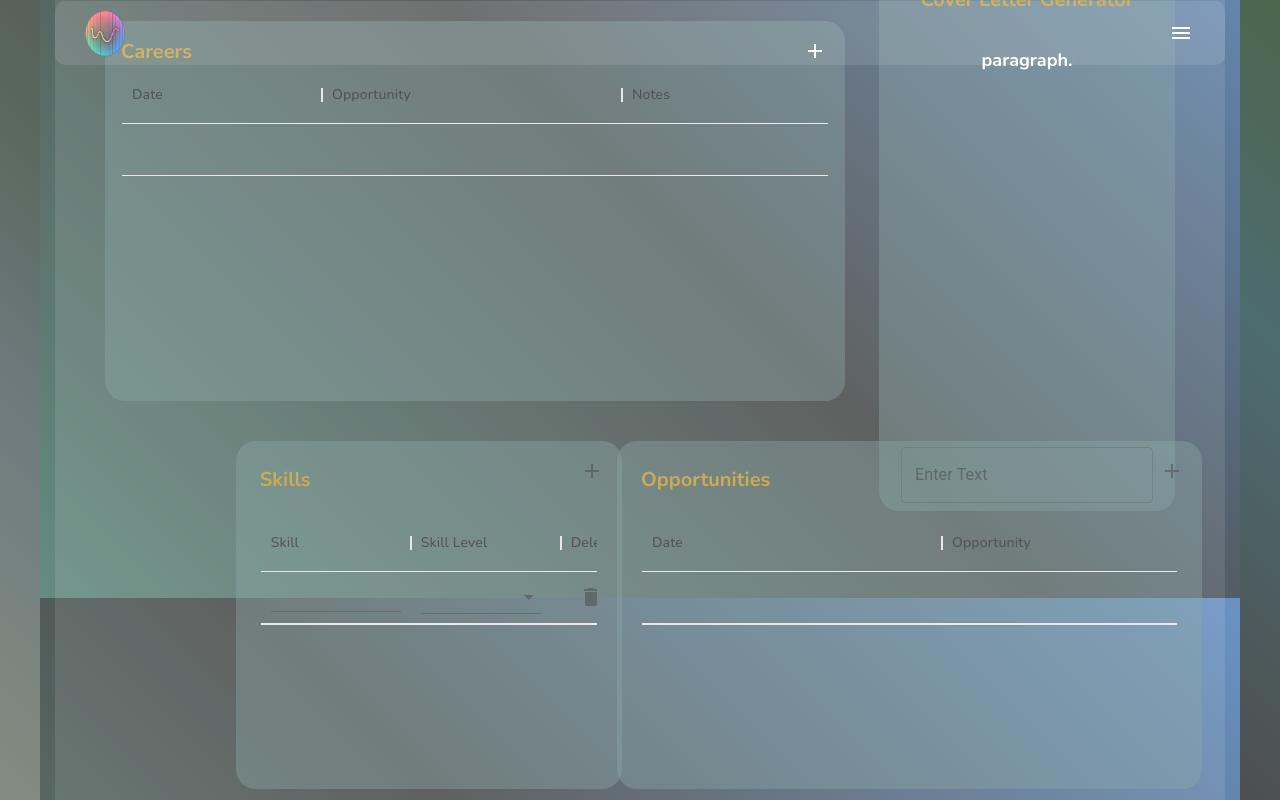
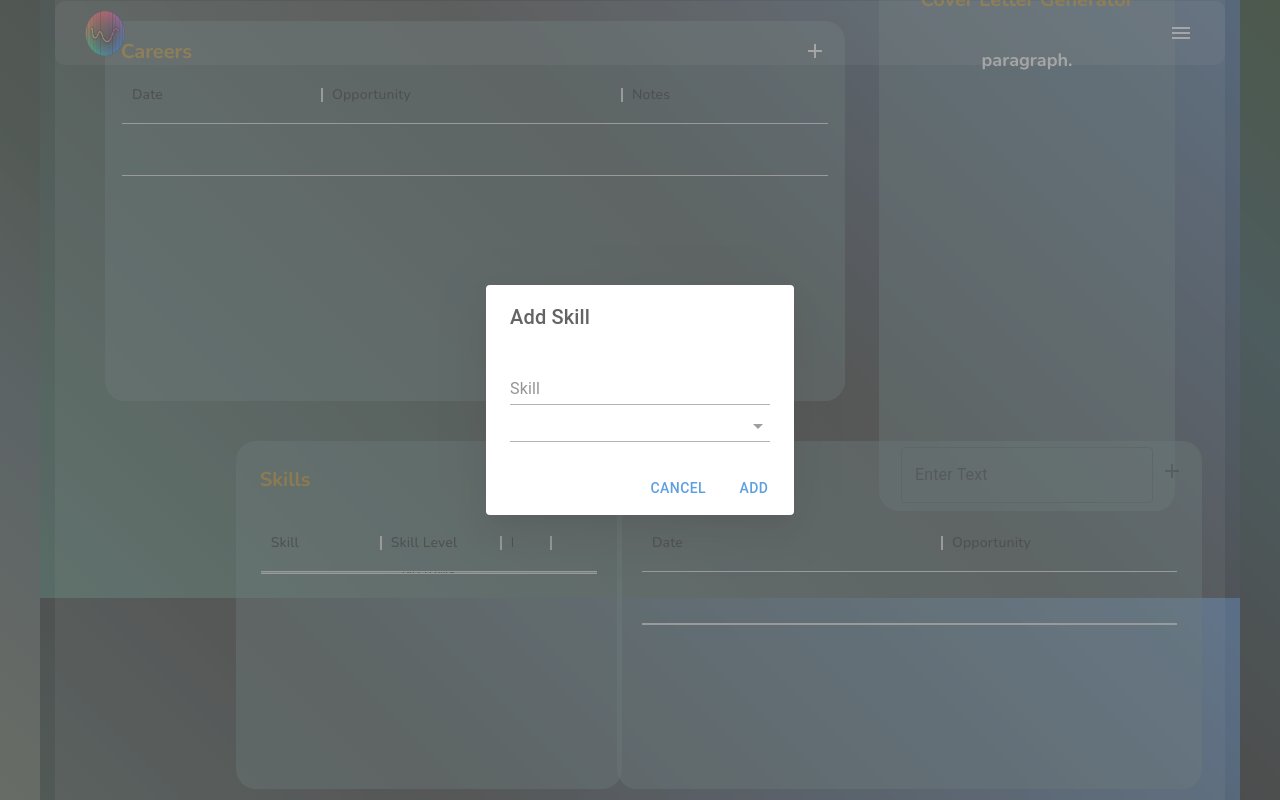
Before and after one commit to SamMaisha/pulse-app, a React (Create React App) app in the folder client/: page /dashboard in a window 1280 px wide. Both pictures are taken after a click on the button 591 px from the left and 470 px from the top of the page. Shown: the top 800 px of the page. Built offline with nearby package versions, Linux system fonts and the light colour scheme; no server answers.

Commit message:
add popup window when adding skills

```diff
--- a/client/src/components/Skills.jsx
+++ b/client/src/components/Skills.jsx
@@ -1,40 +1,44 @@
 import React, { useState } from 'react';
 import Box from "@mui/material/Box";
-import { IconButton, MenuItem, Select, TextField } from "@mui/material";
+import { IconButton, MenuItem, Select, TextField, Dialog, DialogTitle, DialogContent, DialogActions, Button } from "@mui/material";
 import { DataGrid } from "@mui/x-data-grid";
 import AddIcon from "@mui/icons-material/Add";
 import DeleteIcon from "@mui/icons-material/Delete";
 
 const Skills = () => {
   const [skills, setSkills] = useState([
-    { id: 1, skill: '', skillLevel: '' }
+    // { id: 1, skill: '', skillLevel: '' }
   ]);
+  const [open, setOpen] = useState(false);
+  const [newSkill, setNewSkill] = useState('');
+  const [newSkillLevel, setNewSkillLevel] = useState('');
 
   const columns = [
     {
       field: 'skill',
       headerName: 'Skill',
-      width: 150,
+      width: 120,
       renderCell: (params) => (
         <TextField
           value={params.value}
-          onChange={(event) => handleSkillChange(event.target.value, params.id)}
           variant="standard"
           size="small"
           fullWidth
+          disabled
         />
       ),
     },
     {
       field: 'skillLevel',
       headerName: 'Skill Level',
-      width: 150,
+      width: 120,
       renderCell: (params) => (
         <Select
           value={params.value}
-          onChange={(event) => handleSkillLevelChange(event.target.value, params.id)}
-          sx={{ minWidth: '120px' }}
           variant="standard"
+          size="small"
+          fullWidth
+          disabled
         >
           <MenuItem value="Beginner">Beginner</MenuItem>
           <MenuItem value="Intermediate">Intermediate</MenuItem>
@@ -45,7 +49,7 @@ const Skills = () => {
     {
       field: 'delete',
       headerName: 'Delete',
-      width: 100,
+      width: 50,
       renderCell: (params) => (
         <IconButton onClick={() => handleDeleteSkill(params.row.id)}>
           <DeleteIcon />
@@ -54,30 +58,41 @@ const Skills = () => {
     },
   ];
 
-  const handleAddSkill = () => {
-    const newSkill = {
-      id: skills.length + 1,
-      skill: '',
-      skillLevel: '',
-    };
-    setSkills((prevSkills) => [...prevSkills, newSkill]);
+  const handleOpen = () => {
+    setOpen(true);
   };
 
-  const handleSkillChange = (value, id) => {
-    setSkills((prevSkills) =>
-      prevSkills.map((skill) =>
-        skill.id === id ? { ...skill, skill: value } : skill
-      )
-    );
+  const handleClose = () => {
+    setOpen(false);
+    setNewSkill('');
+    setNewSkillLevel('');
   };
 
-  const handleSkillLevelChange = (value, id) => {
-    setSkills((prevSkills) =>
-      prevSkills.map((skill) =>
-        skill.id === id ? { ...skill, skillLevel: value } : skill
-      )
-    );
+  const handleAddSkill = () => {
+    const newSkillData = {
+      id: skills.length + 1,
+      skill: newSkill,
+      skillLevel: newSkillLevel,
+    };
+    setSkills((prevSkills) => [...prevSkills, newSkillData]);
+    handleClose();
   };
+
+  // const handleSkillChange = (value, id) => {
+  //   setSkills((prevSkills) =>
+  //     prevSkills.map((skill) =>
+  //       skill.id === id ? { ...skill, skill: value } : skill
+  //     )
+  //   );
+  // };
+
+  // const handleSkillLevelChange = (value, id) => {
+  //   setSkills((prevSkills) =>
+  //     prevSkills.map((skill) =>
+  //       skill.id === id ? { ...skill, skillLevel: value } : skill
+  //     )
+  //   );
+  // };
 
   const handleDeleteSkill = (id) => {
     setSkills((prevSkills) => prevSkills.filter((skill) => skill.id !== id));
@@ -107,7 +122,7 @@ const Skills = () => {
           right: "10px",
         }}
       >
-        <IconButton onClick={handleAddSkill}>
+        <IconButton onClick={handleOpen}>
           <AddIcon />
         </IconButton>
       </Box>
@@ -124,7 +139,38 @@ const Skills = () => {
           hideFooterPagination
         />
       </Box>
+
+      <Dialog open={open} onClose={handleClose}>
+        <DialogTitle>Add Skill</DialogTitle>
+        <DialogContent>
+          <TextField
+            label="Skill"
+            value={newSkill}
+            onChange={(e) => setNewSkill(e.target.value)}
+            variant="standard"
+            fullWidth
+            margin="dense"
+          />
+          <Select
+            label="Skill Level"
+            value={newSkillLevel}
+            onChange={(e) => setNewSkillLevel(e.target.value)}
+            variant="standard"
+            fullWidth
+            margin="dense"
+          >
+            <MenuItem value="Beginner">Beginner</MenuItem>
+            <MenuItem value="Intermediate">Intermediate</MenuItem>
+            <MenuItem value="Advanced">Advanced</MenuItem>
+          </Select>
+        </DialogContent>
+        <DialogActions>
+          <Button onClick={handleClose}>Cancel</Button>
+          <Button onClick={handleAddSkill}>Add</Button>
+        </DialogActions>
+      </Dialog>
     </Box>
+
   );
 };
 
```
